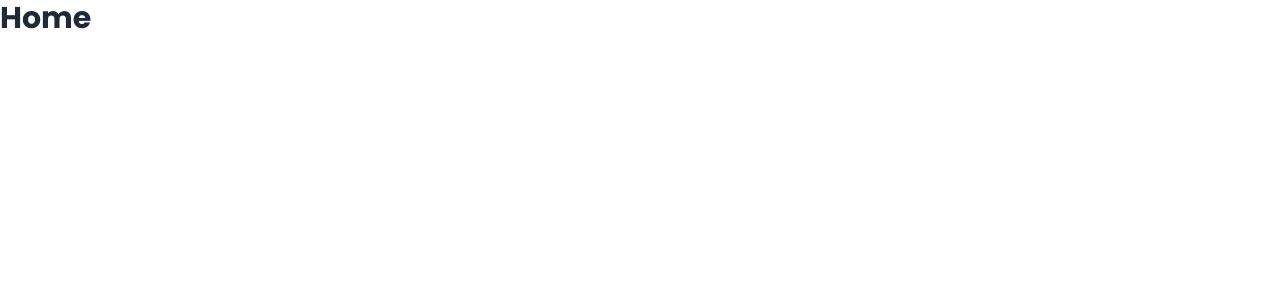
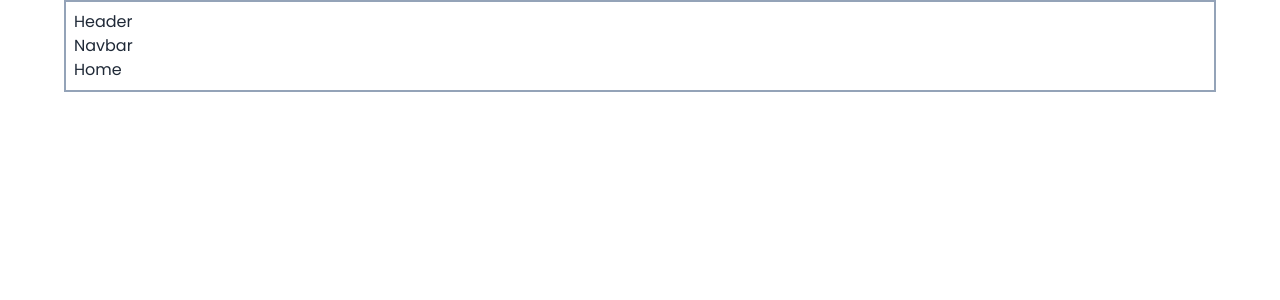
Before and after one commit to oworkmahade/React-Dragon-News-Auth, a React (Vite) app: page / in a window 1280 px wide. Shown: the top 300 px of the page. Built offline with nearby package versions, Linux system fonts and the light colour scheme; a web font is replaced by a local one.

Commit message:
commited

```diff
--- a/src/layouts/Root.jsx
+++ b/src/layouts/Root.jsx
@@ -2,7 +2,7 @@ import { Outlet } from "react-router-dom";
 
 const Root = () => {
   return (
-    <div>
+    <div className="max-w-6xl p-2 mx-auto border-2 border-slate-400 font-poppins">
       <Outlet></Outlet>
     </div>
   );
--- a/src/pages/Home/Home.jsx
+++ b/src/pages/Home/Home.jsx
@@ -1,7 +1,12 @@
+import Header from "../Shared/Header/Header";
+import Navbar from "../Shared/Navbar/Navbar";
+
 const Home = () => {
   return (
     <div>
-      <h2 className="text-3xl font-bold font-poppins">Home</h2>
+      <Header></Header>
+      <Navbar></Navbar>
+      <h2>Home</h2>
     </div>
   );
 };
--- /dev/null
+++ b/src/pages/Shared/Header/Header.jsx
@@ -0,0 +1,9 @@
+const Header = () => {
+  return (
+    <div>
+      <h2>Header</h2>
+    </div>
+  );
+};
+
+export default Header;
--- /dev/null
+++ b/src/pages/Shared/LeftSideNav/LeftSideNav.jsx
@@ -0,0 +1,9 @@
+const LeftSideNav = () => {
+  return (
+    <div>
+      <h2>Left Side Nav</h2>
+    </div>
+  );
+};
+
+export default LeftSideNav;
--- /dev/null
+++ b/src/pages/Shared/Navbar/Navbar.jsx
@@ -0,0 +1,9 @@
+const Navbar = () => {
+  return (
+    <div>
+      <h2>Navbar</h2>
+    </div>
+  );
+};
+
+export default Navbar;
--- /dev/null
+++ b/src/pages/Shared/RightSideNav/RightSideNav.jsx
@@ -0,0 +1,9 @@
+const RightSideNav = () => {
+  return (
+    <div>
+      <h2>Right Side Nav</h2>
+    </div>
+  );
+};
+
+export default RightSideNav;
```
